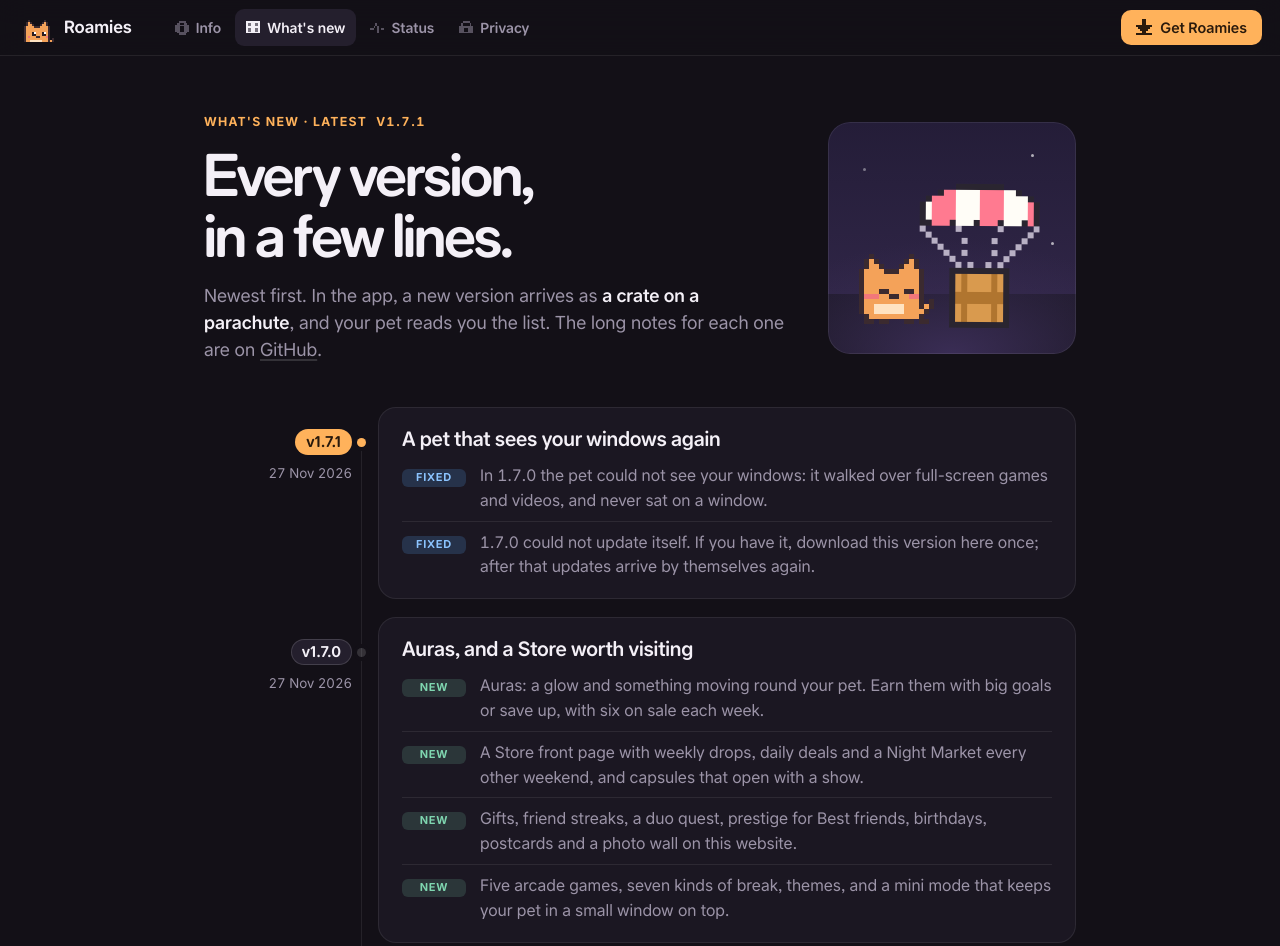
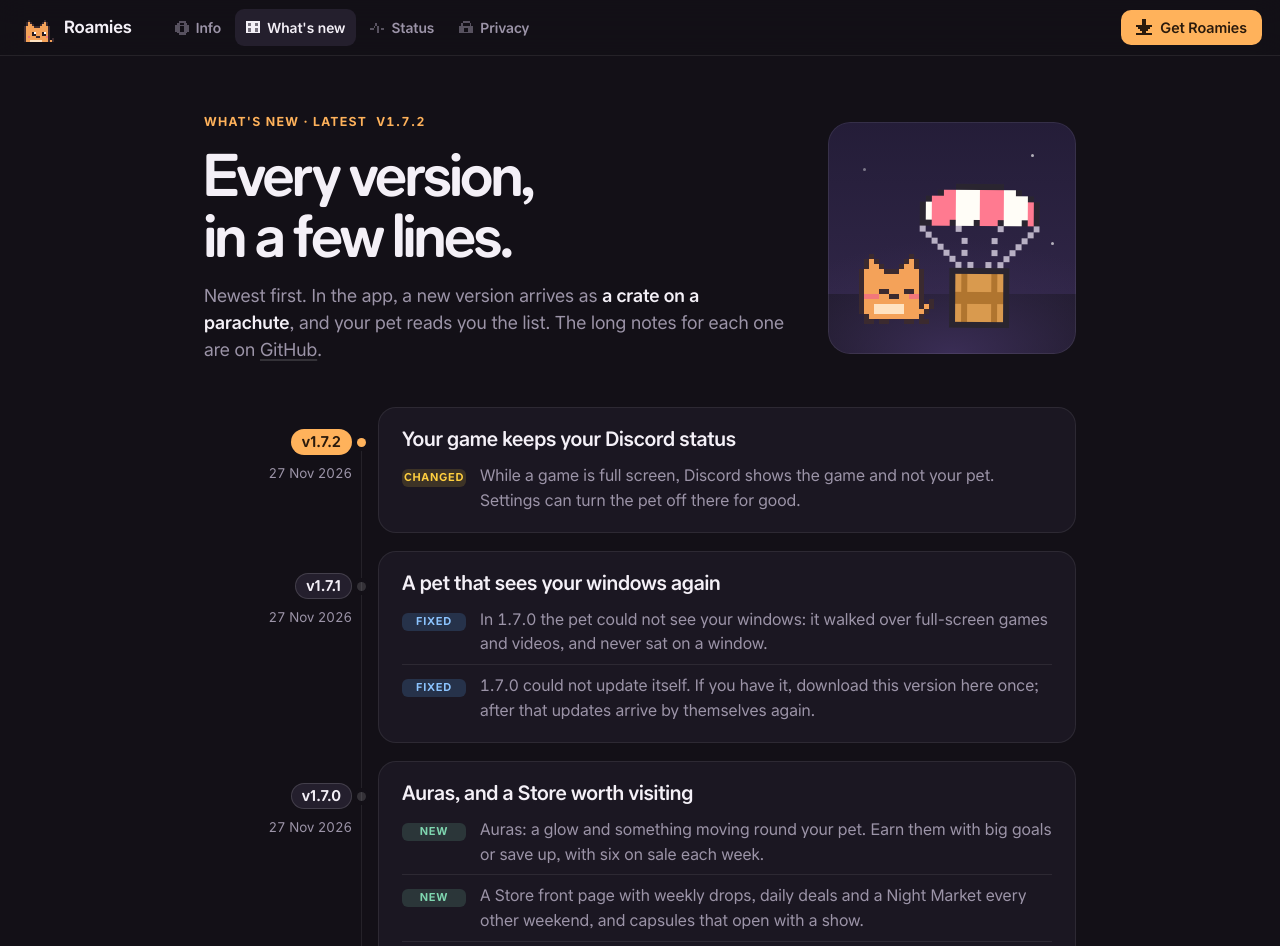
Before and after one commit to userlaws/roamies, a plain HTML site: page changelog.html in a window 1280 px wide. Shown: the top 946 px of the page. Drawn offline with Linux system fonts and the light colour scheme; no server answers.

Commit message:
1.7.2 on the page

```diff
--- a/changelog.html
+++ b/changelog.html
@@ -35,7 +35,7 @@
 <main class="wrap">
   <section class="hero">
     <div>
-      <p class="kick">What's new · latest <span data-version>v1.7.1</span></p>
+      <p class="kick">What's new · latest <span data-version>v1.7.2</span></p>
       <h1>Every version, in a few lines.</h1>
       <p class="lede">Newest first. In the app, a new version arrives as <b>a crate on a parachute</b>, and your pet reads you the list. The long notes for each one are on <a href="https://github.com/userlaws/roamies/releases">GitHub</a>.</p>
     </div>
@@ -49,7 +49,17 @@
   <!-- A version is one <li class="rel">: its number and day, a few words for a heading, and up to four lines.
        The newest goes first and carries class="newest". Tags: t-new (New), t-chg (Changed), t-fix (Fixed). -->
   <ol class="log" reversed>
-    <li class="rel newest" id="v1.7.1">
+    <li class="rel newest" id="v1.7.2">
+      <div class="rel-when"><b>v1.7.2</b><time datetime="2026-11-27">27 Nov 2026</time></div>
+      <article class="card">
+        <h2>Your game keeps your Discord status</h2>
+        <ul class="changes">
+          <li><i class="t-chg">Changed</i><span>While a game is full screen, Discord shows the game and not your pet. Settings can turn the pet off there for good.</span></li>
+        </ul>
+      </article>
+    </li>
+
+    <li class="rel" id="v1.7.1">
       <div class="rel-when"><b>v1.7.1</b><time datetime="2026-11-27">27 Nov 2026</time></div>
       <article class="card">
         <h2>A pet that sees your windows again</h2>
@@ -192,7 +202,7 @@
 </main>
 
 <footer class="foot">
-  <span>Roamies <span data-version>v1.7.1</span></span>
+  <span>Roamies <span data-version>v1.7.2</span></span>
   <a href="./">Front page</a><a href="https://github.com/userlaws/roamies/releases">Full notes on GitHub</a><a href="https://x.com/roamiesapp">X</a>
 </footer>
 
```
Also changed, not shown: index.html (+3 -3 lines), info.html (+3 -3 lines).
